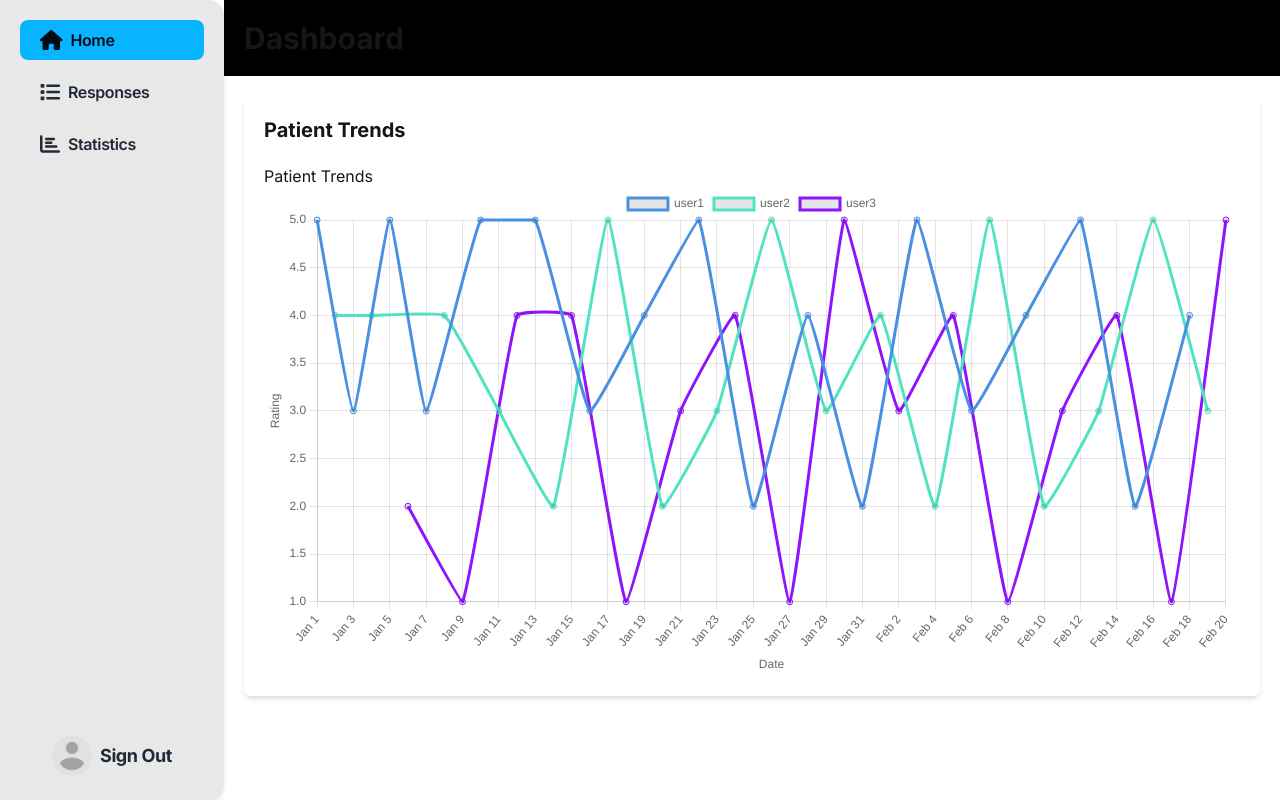
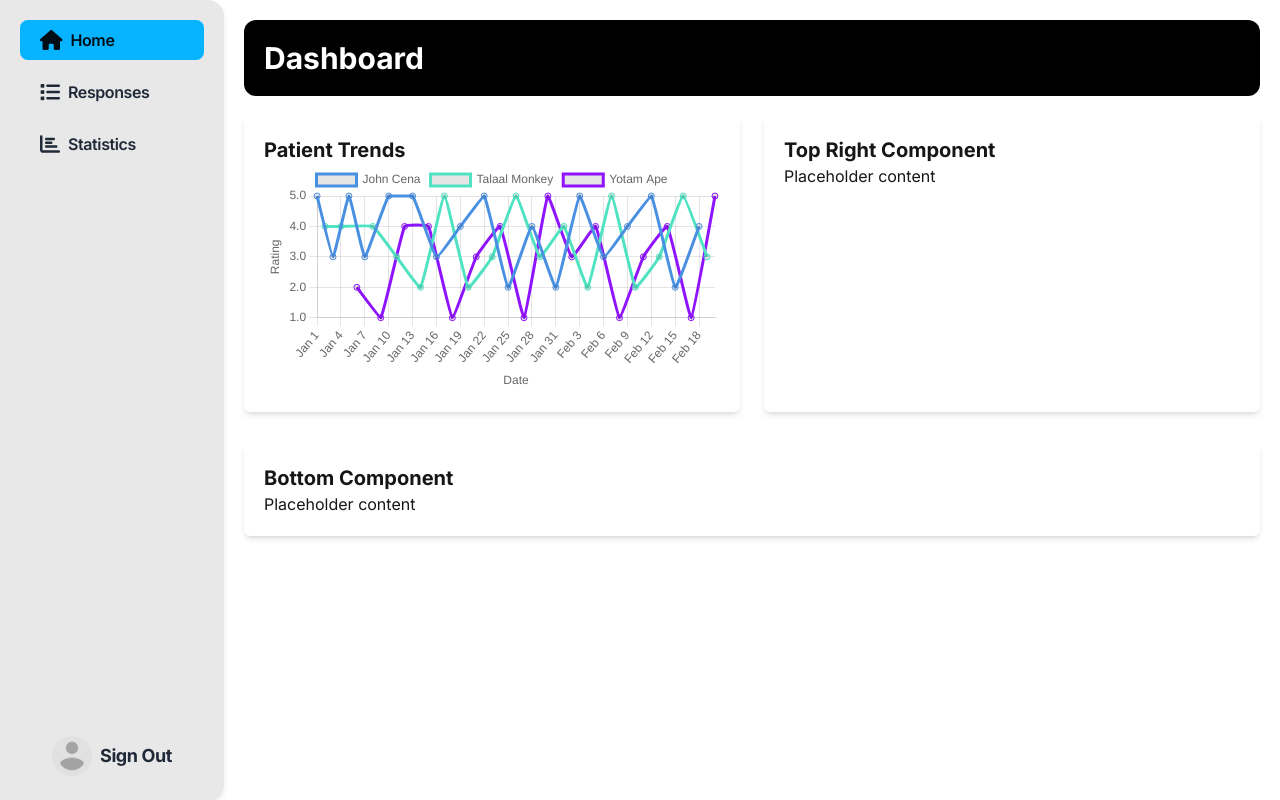
Before and after one commit to yotam1802/ACHFHackathon, a Next.js app in the folder achfhack/: page /dashboard in a window 1280 px wide. Built offline with nearby package versions, Linux system fonts and the light colour scheme.

Commit message:
dashboard

```diff
--- a/achfhack/src/app/(dashboard)/dashboard/page.jsx
+++ b/achfhack/src/app/(dashboard)/dashboard/page.jsx
@@ -2,70 +2,81 @@ import MyLineChart from "../../components/ChartJS/MyLineChart";
 
 export default function DashboardPage() {
   const data = [
-    { date: "2024-01-01", rating: 5, userId: "user1" },
-    { date: "2024-01-02", rating: 4, userId: "user2" },
-    { date: "2024-01-03", rating: 3, userId: "user1" },
-    { date: "2024-01-04", rating: 4, userId: "user2" },
-    { date: "2024-01-05", rating: 5, userId: "user1" },
-    { date: "2024-01-06", rating: 2, userId: "user3" },
-    { date: "2024-01-07", rating: 3, userId: "user1" },
-    { date: "2024-01-08", rating: 4, userId: "user2" },
-    { date: "2024-01-09", rating: 1, userId: "user3" },
-    { date: "2024-01-10", rating: 5, userId: "user1" },
-    { date: "2024-01-11", rating: 3, userId: "user2" },
-    { date: "2024-01-12", rating: 4, userId: "user3" },
-    { date: "2024-01-13", rating: 5, userId: "user1" },
-    { date: "2024-01-14", rating: 2, userId: "user2" },
-    { date: "2024-01-15", rating: 4, userId: "user3" },
-    { date: "2024-01-16", rating: 3, userId: "user1" },
-    { date: "2024-01-17", rating: 5, userId: "user2" },
-    { date: "2024-01-18", rating: 1, userId: "user3" },
-    { date: "2024-01-19", rating: 4, userId: "user1" },
-    { date: "2024-01-20", rating: 2, userId: "user2" },
-    { date: "2024-01-21", rating: 3, userId: "user3" },
-    { date: "2024-01-22", rating: 5, userId: "user1" },
-    { date: "2024-01-23", rating: 3, userId: "user2" },
-    { date: "2024-01-24", rating: 4, userId: "user3" },
-    { date: "2024-01-25", rating: 2, userId: "user1" },
-    { date: "2024-01-26", rating: 5, userId: "user2" },
-    { date: "2024-01-27", rating: 1, userId: "user3" },
-    { date: "2024-01-28", rating: 4, userId: "user1" },
-    { date: "2024-01-29", rating: 3, userId: "user2" },
-    { date: "2024-01-30", rating: 5, userId: "user3" },
-    { date: "2024-01-31", rating: 2, userId: "user1" },
-    { date: "2024-02-01", rating: 4, userId: "user2" },
-    { date: "2024-02-02", rating: 3, userId: "user3" },
-    { date: "2024-02-03", rating: 5, userId: "user1" },
-    { date: "2024-02-04", rating: 2, userId: "user2" },
-    { date: "2024-02-05", rating: 4, userId: "user3" },
-    { date: "2024-02-06", rating: 3, userId: "user1" },
-    { date: "2024-02-07", rating: 5, userId: "user2" },
-    { date: "2024-02-08", rating: 1, userId: "user3" },
-    { date: "2024-02-09", rating: 4, userId: "user1" },
-    { date: "2024-02-10", rating: 2, userId: "user2" },
-    { date: "2024-02-11", rating: 3, userId: "user3" },
-    { date: "2024-02-12", rating: 5, userId: "user1" },
-    { date: "2024-02-13", rating: 3, userId: "user2" },
-    { date: "2024-02-14", rating: 4, userId: "user3" },
-    { date: "2024-02-15", rating: 2, userId: "user1" },
-    { date: "2024-02-16", rating: 5, userId: "user2" },
-    { date: "2024-02-17", rating: 1, userId: "user3" },
-    { date: "2024-02-18", rating: 4, userId: "user1" },
-    { date: "2024-02-19", rating: 3, userId: "user2" },
-    { date: "2024-02-20", rating: 5, userId: "user3" },
+    { date: "2024-01-01", rating: 5, userId: "John Cena" },
+    { date: "2024-01-02", rating: 4, userId: "Talaal Monkey" },
+    { date: "2024-01-03", rating: 3, userId: "John Cena" },
+    { date: "2024-01-04", rating: 4, userId: "Talaal Monkey" },
+    { date: "2024-01-05", rating: 5, userId: "John Cena" },
+    { date: "2024-01-06", rating: 2, userId: "Yotam Ape" },
+    { date: "2024-01-07", rating: 3, userId: "John Cena" },
+    { date: "2024-01-08", rating: 4, userId: "Talaal Monkey" },
+    { date: "2024-01-09", rating: 1, userId: "Yotam Ape" },
+    { date: "2024-01-10", rating: 5, userId: "John Cena" },
+    { date: "2024-01-11", rating: 3, userId: "Talaal Monkey" },
+    { date: "2024-01-12", rating: 4, userId: "Yotam Ape" },
+    { date: "2024-01-13", rating: 5, userId: "John Cena" },
+    { date: "2024-01-14", rating: 2, userId: "Talaal Monkey" },
+    { date: "2024-01-15", rating: 4, userId: "Yotam Ape" },
+    { date: "2024-01-16", rating: 3, userId: "John Cena" },
+    { date: "2024-01-17", rating: 5, userId: "Talaal Monkey" },
+    { date: "2024-01-18", rating: 1, userId: "Yotam Ape" },
+    { date: "2024-01-19", rating: 4, userId: "John Cena" },
+    { date: "2024-01-20", rating: 2, userId: "Talaal Monkey" },
+    { date: "2024-01-21", rating: 3, userId: "Yotam Ape" },
+    { date: "2024-01-22", rating: 5, userId: "John Cena" },
+    { date: "2024-01-23", rating: 3, userId: "Talaal Monkey" },
+    { date: "2024-01-24", rating: 4, userId: "Yotam Ape" },
+    { date: "2024-01-25", rating: 2, userId: "John Cena" },
+    { date: "2024-01-26", rating: 5, userId: "Talaal Monkey" },
+    { date: "2024-01-27", rating: 1, userId: "Yotam Ape" },
+    { date: "2024-01-28", rating: 4, userId: "John Cena" },
+    { date: "2024-01-29", rating: 3, userId: "Talaal Monkey" },
+    { date: "2024-01-30", rating: 5, userId: "Yotam Ape" },
+    { date: "2024-01-31", rating: 2, userId: "John Cena" },
+    { date: "2024-02-01", rating: 4, userId: "Talaal Monkey" },
+    { date: "2024-02-02", rating: 3, userId: "Yotam Ape" },
+    { date: "2024-02-03", rating: 5, userId: "John Cena" },
+    { date: "2024-02-04", rating: 2, userId: "Talaal Monkey" },
+    { date: "2024-02-05", rating: 4, userId: "Yotam Ape" },
+    { date: "2024-02-06", rating: 3, userId: "John Cena" },
+    { date: "2024-02-07", rating: 5, userId: "Talaal Monkey" },
+    { date: "2024-02-08", rating: 1, userId: "Yotam Ape" },
+    { date: "2024-02-09", rating: 4, userId: "John Cena" },
+    { date: "2024-02-10", rating: 2, userId: "Talaal Monkey" },
+    { date: "2024-02-11", rating: 3, userId: "Yotam Ape" },
+    { date: "2024-02-12", rating: 5, userId: "John Cena" },
+    { date: "2024-02-13", rating: 3, userId: "Talaal Monkey" },
+    { date: "2024-02-14", rating: 4, userId: "Yotam Ape" },
+    { date: "2024-02-15", rating: 2, userId: "John Cena" },
+    { date: "2024-02-16", rating: 5, userId: "Talaal Monkey" },
+    { date: "2024-02-17", rating: 1, userId: "Yotam Ape" },
+    { date: "2024-02-18", rating: 4, userId: "John Cena" },
+    { date: "2024-02-19", rating: 3, userId: "Talaal Monkey" },
+    { date: "2024-02-20", rating: 5, userId: "Yotam Ape" },
   ];
 
   return (
-    <div className="bg-white">
-      <div className="p-5 bg-black">
-        <h1 className="text-3xl font-bold">Dashboard</h1>
+    <div className="min-h-screen p-5">
+      <div className="p-5 bg-black rounded-xl">
+        <h1 className="text-3xl font-bold text-white">Dashboard</h1>
       </div>
-      <div className="p-5">
-        <div className="bg-white p-5 shadow-md rounded-md">
-          <h2 className="text-xl font-bold">Patient Trends</h2>
-          <div className="mt-5">
-            <h2>Patient Trends</h2>
+      <div className="flex flex-col md:flex-row md:flex-wrap rounded-xl">
+        <div className="w-full md:w-1/2 py-5 pr-3">
+          <div className="p-5 shadow-md rounded-md h-full">
+            <h2 className="text-xl font-bold">Patient Trends</h2>
             <MyLineChart data={data} />
+          </div>
+        </div>
+        <div className="w-full md:w-1/2 py-5 pl-3 rounded-xl">
+          <div className="p-5 shadow-md rounded-md h-full">
+            <h2 className="text-xl font-bold">Top Right Component</h2>
+            <p>Placeholder content</p>
+          </div>
+        </div>
+        <div className="w-full py-3 rounded-xl">
+          <div className="p-5 shadow-md rounded-md h-full">
+            <h2 className="text-xl font-bold">Bottom Component</h2>
+            <p>Placeholder content</p>
           </div>
         </div>
       </div>
--- a/achfhack/src/app/components/ChartJS/MyLineChart.jsx
+++ b/achfhack/src/app/components/ChartJS/MyLineChart.jsx
@@ -74,6 +74,7 @@ const MyLineChart = ({ data }) => {
           },
         },
       }}
+      style={{ height: "100%" }}
     />
   );
 };
--- a/achfhack/src/app/test/page.jsx
+++ /dev/null
@@ -1,21 +0,0 @@
-import React from "react";
-import MyLineChart from "../components/ChartJS/MyLineChart";
-
-const data = [
-  { date: "2024-01-01", rating: 5, userId: "user1" },
-  { date: "2024-01-02", rating: 4, userId: "user2" },
-  { date: "2024-01-03", rating: 3, userId: "user1" },
-  { date: "2024-01-04", rating: 4, userId: "user2" },
-  { date: "2024-01-05", rating: 5, userId: "user1" },
-];
-
-const page = () => {
-  return (
-    <div>
-      <h1>Patient Trends</h1>
-      <MyLineChart data={data} />
-    </div>
-  );
-};
-
-export default page;
```
Also changed, not shown: 1 other file (tests, documents, lock files or other folders).
